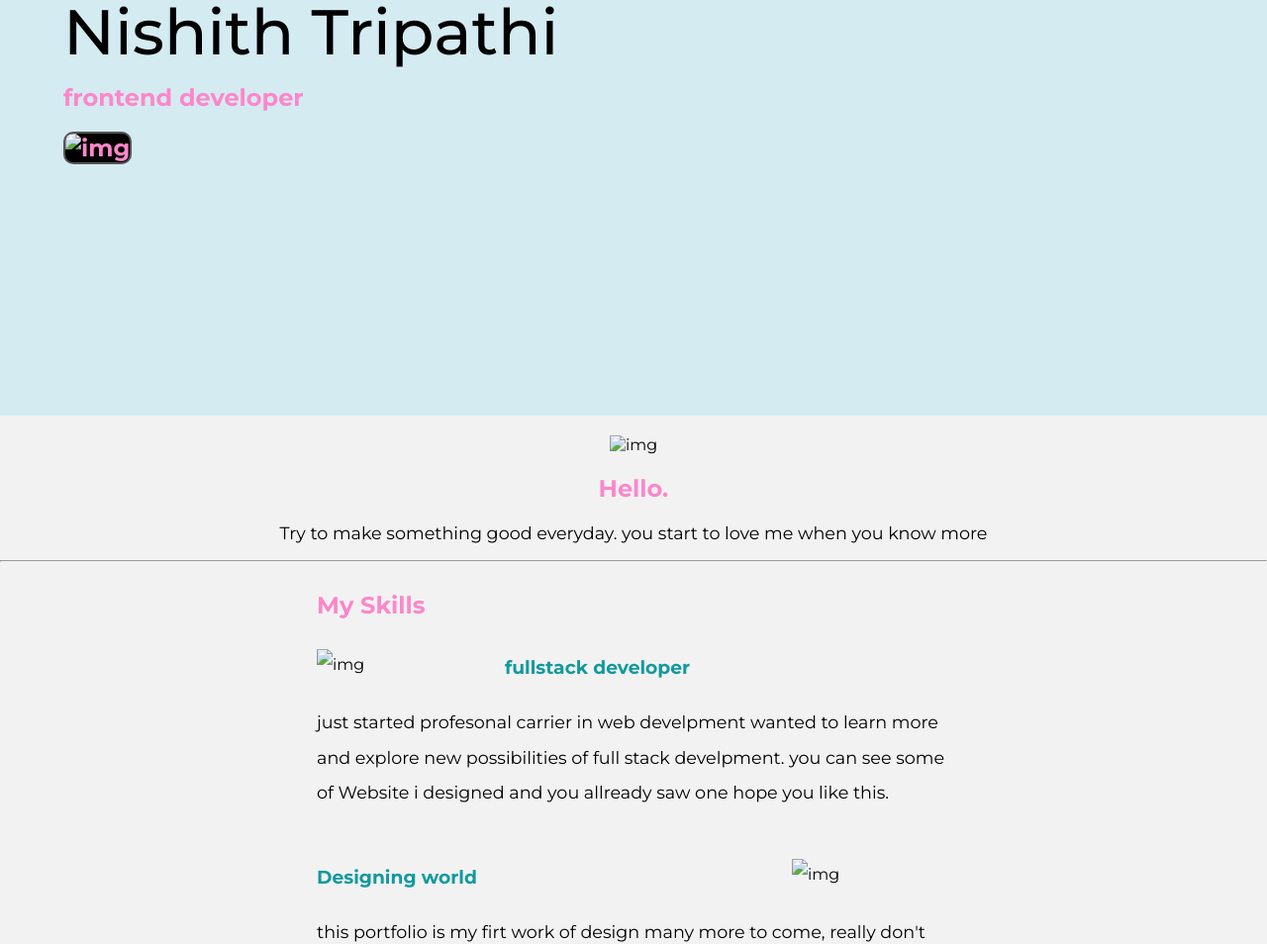
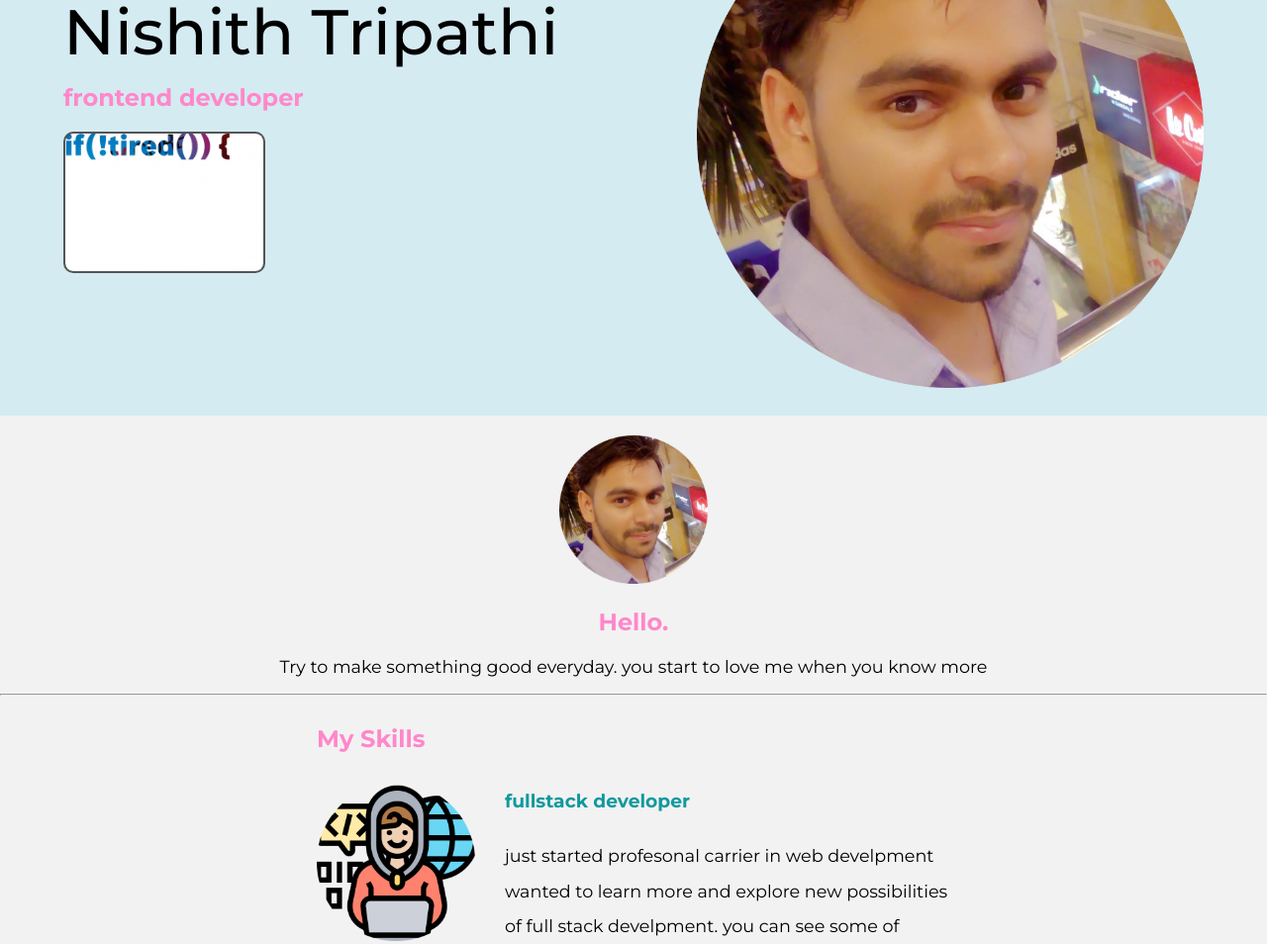
Before and after one commit to NishithTr/Portfolio, a plain HTML site: page index.html in a window 1280 px wide. Shown: the part 200-1154 px from the top of the page at 99% size. Drawn offline with Linux system fonts and the light colour scheme; files that its build step writes are made by us from their sources.

Commit message:
Update index.html
update index file to get correct address for profile image

```diff
--- a/index.html
+++ b/index.html
@@ -4,8 +4,8 @@
 <head>
   <meta charset="utf-8">
   <title>nishith</title>
-  <link rel="stylesheet" href="public/mysite.css">
-  <link rel="shortcut icon" href="src/favicon.ico">
+  <link rel="stylesheet" href="mysite.css">
+  <link rel="shortcut icon" href="favicon.ico">
 
   <link rel="preconnect" href="https://fonts.googleapis.com">
   <link rel="preconnect" href="https://fonts.gstatic.com" crossorigin>
@@ -24,18 +24,18 @@
   </div>
 
   <div id="profile">
-    <img class="mypic" src="src/profilepic.png" alt="img">
+    <img class="mypic" src="profilepic.png" alt="img">
     <!--<img class="cloud1" src="cloud.png" alt="img">-->
     <h1>Nishith Tripathi</h1>
     <h2> frontend developer<h2>
         <!--  <img class="cloud2" src="cloud.png" alt="img">-->
 
-        <img class="code" src="src/code2.gif" alt="img">
+        <img class="code" src="code2.gif" alt="img">
   </div>
 
   <div id="middle-contain">
     <div class="profile">
-      <img class="profilepic" src="src/profilepic.png" alt="img">
+      <img class="profilepic" src="profilepic.png" alt="img">
       <h2>Hello.</h2>
       <p>Try to make something good everyday. you start to love me when you know more</p>
     </div>
@@ -43,13 +43,13 @@
     <div class="skills">
       <h2>My Skills</h2>
       <div class="fullstackdeveloper">
-        <img class="fullstackimg" src="src/fullstack.png" alt="img">
+        <img class="fullstackimg" src="fullstack.png" alt="img">
         <h3>fullstack developer</h3>
         <p class="p1"> just started profesonal carrier in web develpment wanted to learn more and explore new possibilities of
           full stack develpment. you can see some of Website i designed and you allready saw one hope you like this.</p>
       </div>
       <div class="creative-designing">
-        <img class="designingimg" src="src/designing.png" alt="img">
+        <img class="designingimg" src="designing.png" alt="img">
         <h3>Designing world</h3>
         <p class="p2">this portfolio is my firt work of design many more to come, really don't know how good i design,
           tell me more about how can i do batter.</p>
```
